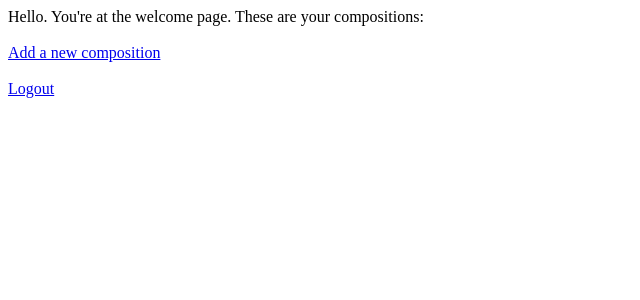
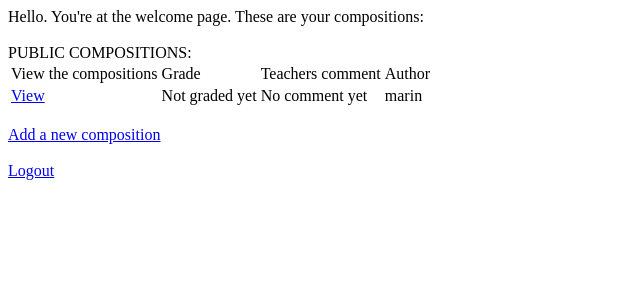
Before and after one commit to fkalebic/MusicMeister, a Django app: page /compositions/welcome/ in a window 1280 px wide. Shown: the top 300 px of the page, without its empty margins (0-640 px from the left). Run offline with Django 3.2, Linux system fonts and the light colour scheme; a user stored in the database is signed in; data comes from the database, SQL or seed files in the repository.

Commit message:
Public compositions

```diff
--- a/compositions/forms.py
+++ b/compositions/forms.py
@@ -4,6 +4,7 @@ from django.core.validators import RegexValidator
 notes = RegexValidator(r'^[a-g]*$', 'Only lowercase a-g characters are allowed.')
 class AddCompositionForm(forms.Form):
 	order = forms.CharField(validators=[notes])
+	public = forms.BooleanField()
 
 class GradeCompositionForm(forms.Form):
 	grade = forms.ChoiceField(
--- a/compositions/models.py
+++ b/compositions/models.py
@@ -15,7 +15,7 @@ class UserProfile(models.Model):
         return self.user.username
 
 class Composition(models.Model):
-    graded = models.BooleanField(default=False)
+    public = models.BooleanField(default=False)
     grade = models.PositiveSmallIntegerField(default=0)
     order = models.CharField(max_length=200, default='')
     pdf_path = models.CharField(max_length=200, default='')
--- a/compositions/views.py
+++ b/compositions/views.py
@@ -20,8 +20,9 @@ def welcome(request):
     #return HttpResponse("Hello, world. You're at the student index.")
     context = RequestContext(request)
     current_user_id = request.user.id
-    all_compositions = Composition.objects.filter(user_id=current_user_id)
-    return render_to_response('compositions/welcome.html', {'all_compositions': all_compositions}, context)
+    my_compositions = Composition.objects.filter(user_id=current_user_id)
+    public_compositions = Composition.objects.filter(public=True)
+    return render_to_response('compositions/welcome.html', {'my_compositions': my_compositions, 'public_compositions':public_compositions}, context)
 
 @login_required
 def grade(request):
@@ -55,11 +56,12 @@ def add_new_comp(request):
 @login_required
 def save_comp(request):
     order = request.POST['order']
+    public = request.POST['public']
     current_user = request.user
     #with open('files/simple.ly', "w"):
         #pass
     #os.remove('files/simple.ly')
-    f = open('files/simple.ly', "w+")
+    f = open('files/simple.ly', 'w+')
     f.write ('\\version "2.16.2"\n')
     f.write("\\relative c' {\n")
     f.write(" ".join(order))
@@ -76,7 +78,8 @@ def save_comp(request):
 
     copyfile('simple.pdf', pdf_path)
     os.remove('simple.pdf')
-    new_comp = Composition(user=current_user, order=order, pdf_path=pdf_path)
+    os.remove('files/simple.ly')
+    new_comp = Composition(user=current_user, order=order, pdf_path=pdf_path, public=public)
     new_comp.save()
     return order
 
@@ -90,7 +93,7 @@ def show_pdf(request, composition_id):
     pdf_path = composition.pdf_path
 
     if not current_user.is_superuser:
-        if composition.user.id == current_user.id or current_user_profile.professor:
+        if composition.user.id == current_user.id or current_user_profile.professor or composition.public:
             image_data = open(pdf_path, 'rb').read()
             return HttpResponse(image_data, content_type='application/pdf')
         else:
--- a/templates/compositions/welcome.html
+++ b/templates/compositions/welcome.html
@@ -11,7 +11,7 @@
     <table id="all-composition-table">
 
         <tbody id="composition-table">
-        {% for composition in all_compositions %}
+        {% for composition in my_compositions %}
 
         	<tr>
         		<td>View the compositions</td>
@@ -33,6 +33,34 @@
     </table>
 
     <br>
+    PUBLIC COMPOSITIONS:
+    <table id="all-composition-table">
+
+        <tbody id="composition-table">
+        {% for composition in public_compositions %}
+
+        	<tr>
+        		<td>View the compositions</td>
+        		<td>Grade</td>
+        		<td>Teachers comment</td>
+        		<td>Author<td>
+        	</tr>
+            <tr>
+                <td><a href="/compositions/show_pdf/{{ composition.id }}" target="_blank">View</a></td>
+                {% if composition.grade == 0 %}
+                	<td>Not graded yet</td>
+                {% else %}
+                	<td>{{ composition.grade }}</td>
+                {% endif %}
+                <td>{{ composition.comment }}</td>
+                <td>{{ composition.user }}</td>
+
+            </tr>
+        {% endfor %}
+        </tbody>
+    </table>
+
+    <br>
 
     <a href="/compositions/add_new_comp/">Add a new composition</a><br />
 
```
Also changed, not shown: compositions/migrations/0007_auto_20170908_1004.py (added), db.sqlite3, 1 other file.
